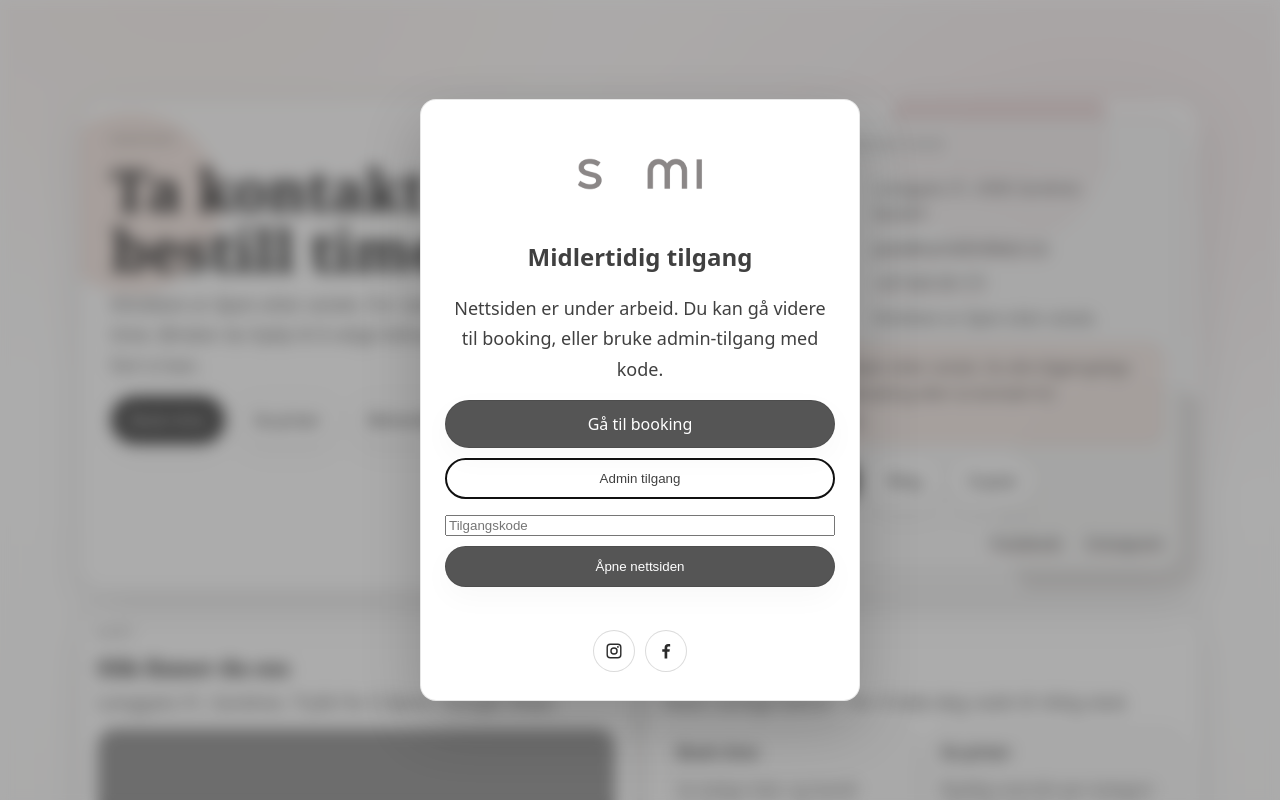
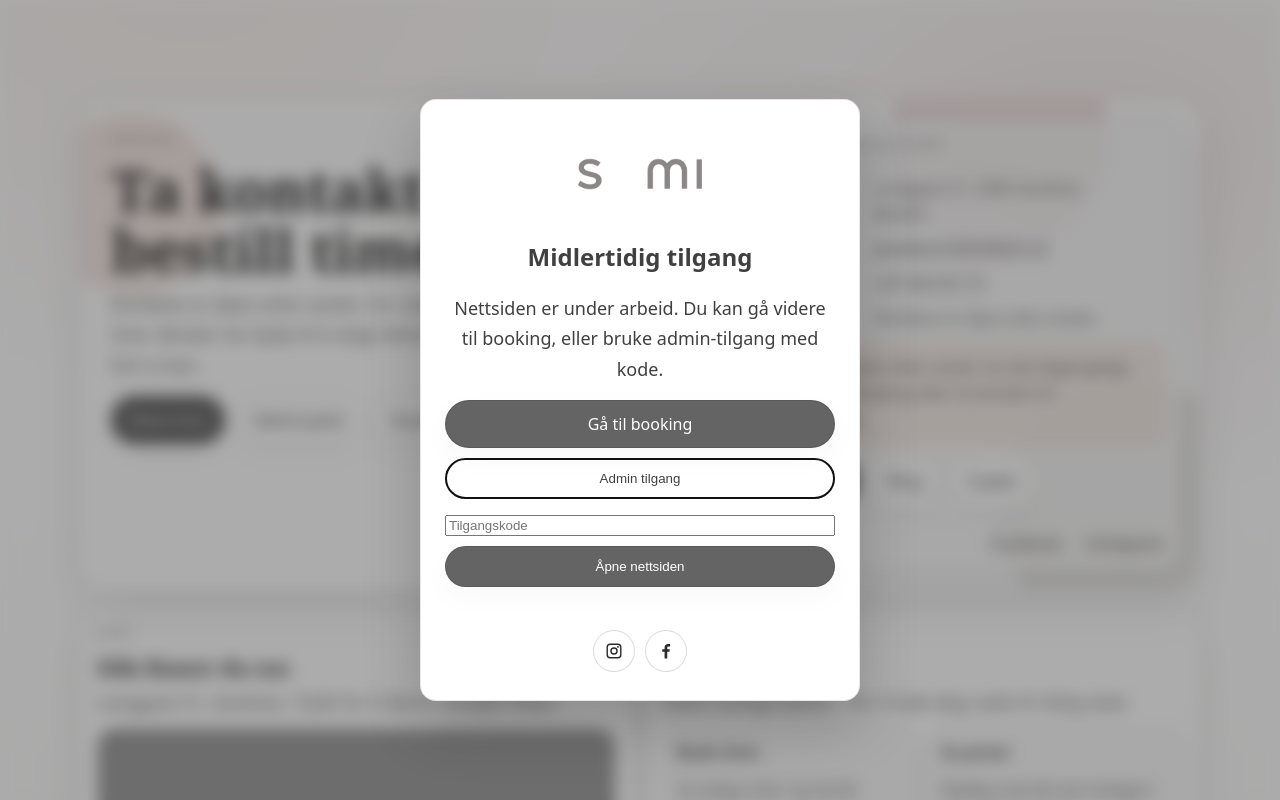
Before and after one commit to XS227/Somi-Klinikken, a PHP site: page /contact.html in a window 1280 px wide. Run offline with PHP 8.4, Linux system fonts and the light colour scheme; grey boxes are pictures that could not be loaded.

Commit message:
Update contact CTAs and booking guidance copy

```diff
--- a/contact.html
+++ b/contact.html
@@ -71,6 +71,7 @@
             <a class="btn btn--primary" href="/booking.html" data-booking-link>
               Book time
             </a>
+            <a class="btn" href="mailto:post@somiklinikken.no">Send e-post</a>
             <a class="btn" href="/priser.html">Se priser</a>
             <a class="btn" href="/behandlinger.html">Behandlinger</a>
           </div>
@@ -196,7 +197,7 @@
               <li>Bestilling skjer via Book time.</li>
               <li>Trenger du hjelp med valg av behandling? Ring eller send e-post.</li>
               <li>Klinikken er åpen etter avtale – se ledige tider i bookingsystemet.</li>
-              <li>Du kan endre time selv via onlinebooking. Les også <a href="/avbestillingspolicy.html">avbestillingspolicy</a>.</li>
+              <li>Du kan endre time selv via <a href="/booking.html" data-booking-link>onlinebooking</a>. Les også <a href="/avbestillingspolicy.html">avbestillingspolicy</a>.</li>
             </ul>
           </div>
         </article>
--- a/css/base.css
+++ b/css/base.css
@@ -51,7 +51,7 @@ img{ max-width:100%; height:auto; display:block; }
 .btn:active{ transform: translateY(0); }
 
 .btn--primary{
-  background: rgba(76,76,76,0.95);
+  background: rgba(92,92,92,0.95);
   border-color: rgba(56,56,56,0.25);
   color:#fff;
 }
```
